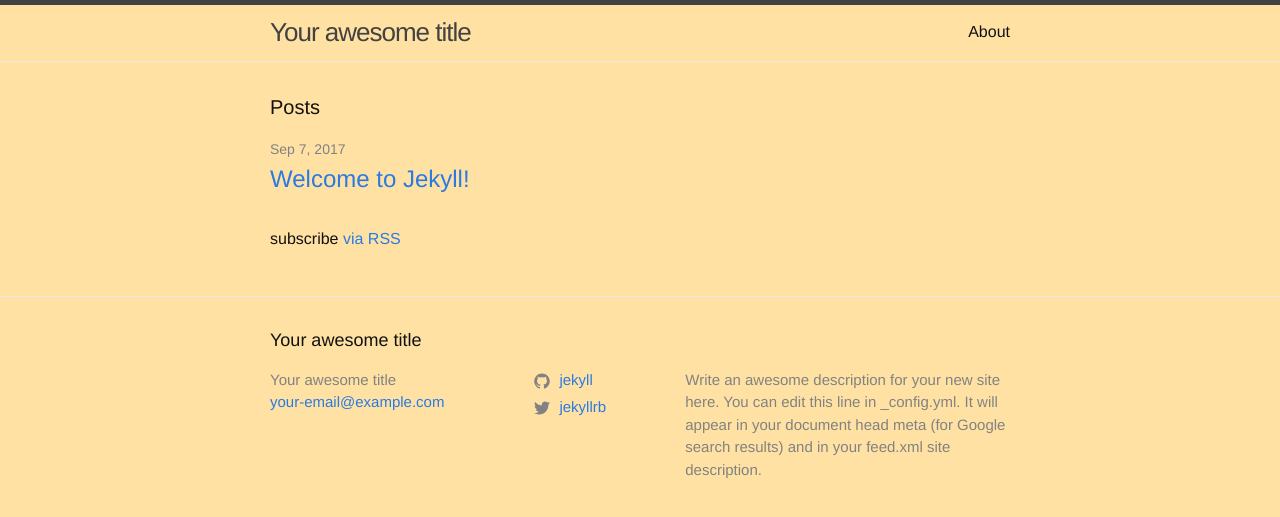
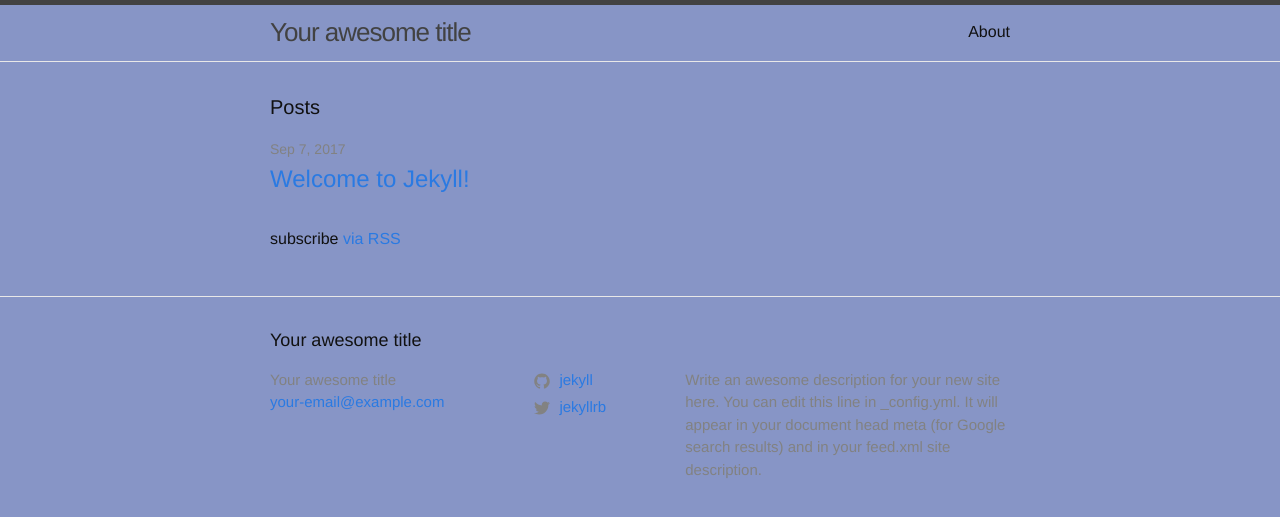
Before and after one commit to uuctsearch/uuctsearch.github.io, a Jekyll site: the page built from index.md, in a window 1280 px wide. Shown: the top 517 px of the page. Built offline with Jekyll 4.4.1, drawn with Linux system fonts in a browser that asks for light colours.

Commit message:
Update minima.scss

```diff
--- a/_sass/minima.scss
+++ b/_sass/minima.scss
@@ -37,7 +37,7 @@ $base-line-height: 1.5 !default;
 $spacing-unit:     30px !default;
 
 $text-color:       #111 !default;
-$background-color: $color-yellow-1 !default;
+$background-color: $color-blue-1 !default;
 $brand-color:      #2a7ae2 !default;
 
 $grey-color:       #828282 !default;
```
